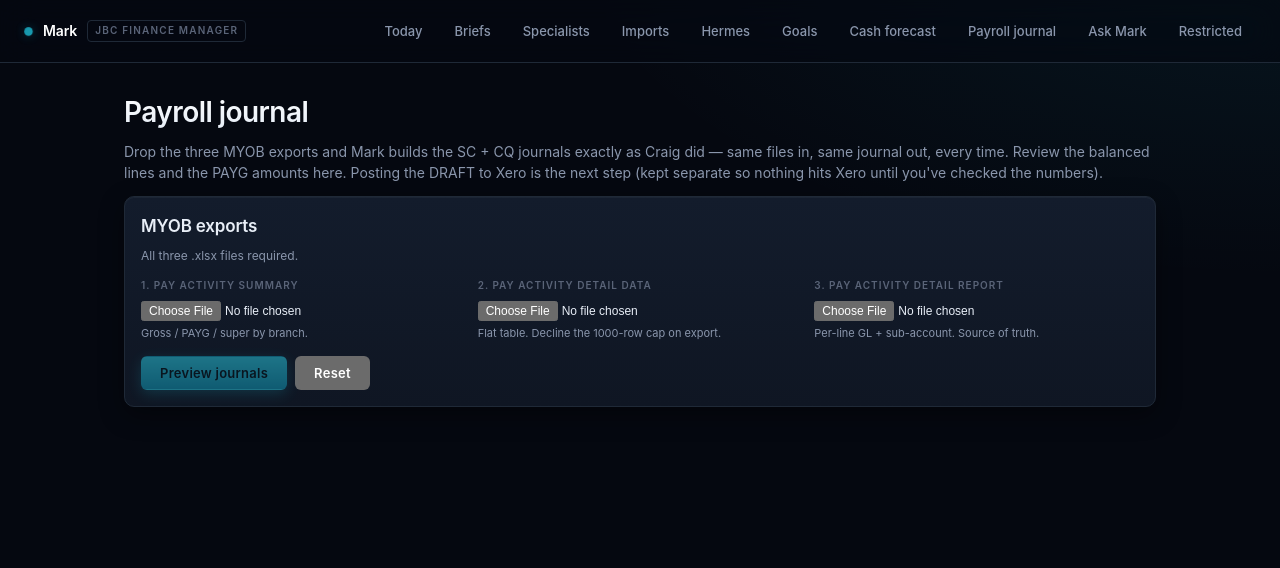
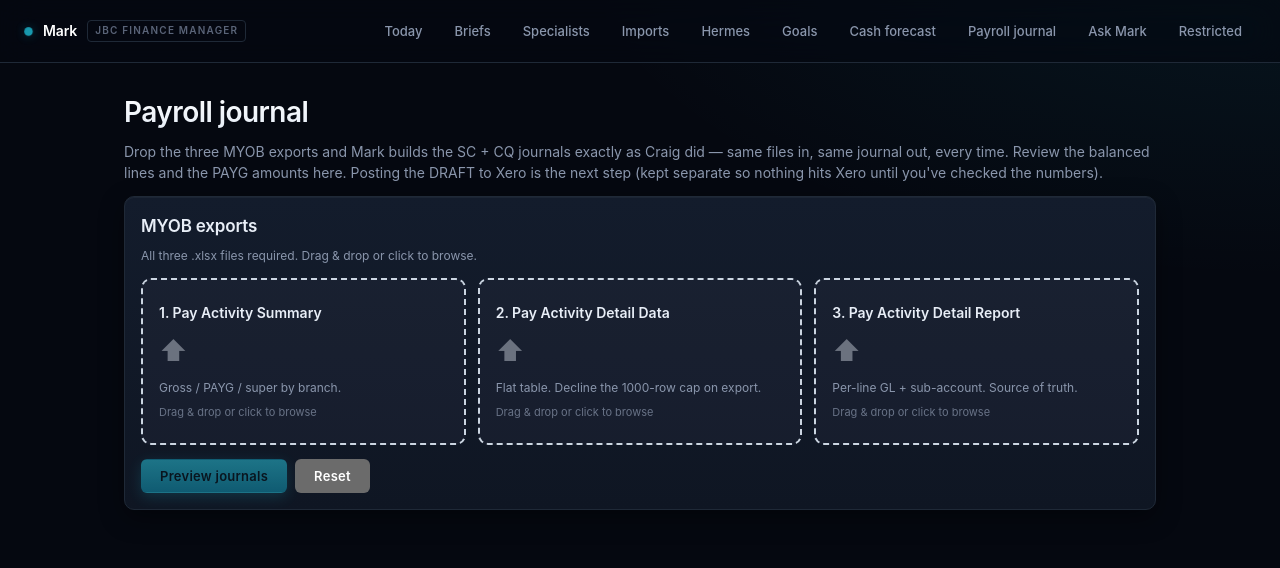
Before and after one commit to tsandy2347-art/mark-agent, a Next.js app: page /payroll-journal in a window 1280 px wide. Shown: the top 568 px of the page. Built offline with nearby package versions, Linux system fonts and the light colour scheme.

Commit message:
ui: large drag-and-drop boxes for payroll journal uploads
Replace plain file inputs with big drop zones (like the compliance import
page) — drag & drop or click, green when filled, amber on drag-over,
clear/remove button.

```diff
--- a/app/payroll-journal/PayrollJournalClient.tsx
+++ b/app/payroll-journal/PayrollJournalClient.tsx
@@ -4,7 +4,7 @@
 
 "use client";
 
-import { useState } from "react";
+import { useState, useCallback } from "react";
 
 interface JournalLine {
   AccountCode?: string;
@@ -126,21 +126,16 @@ export function PayrollJournalClient() {
       {/* File pickers */}
       <div className="card" style={{ marginBottom: 16 }}>
         <h2 style={{ marginTop: 0 }}>MYOB exports</h2>
-        <p className="muted" style={{ fontSize: 12 }}>All three .xlsx files required.</p>
-        <div style={{ display: "grid", gridTemplateColumns: "repeat(3, 1fr)", gap: 12, marginTop: 10 }}>
+        <p className="muted" style={{ fontSize: 12 }}>All three .xlsx files required. Drag &amp; drop or click to browse.</p>
+        <div style={{ display: "grid", gridTemplateColumns: "repeat(3, 1fr)", gap: 12, marginTop: 12 }}>
           {(Object.keys(FILE_HINTS) as FileKey[]).map((key) => (
-            <div key={key}>
-              <label className="field-label">{FILE_HINTS[key].label}</label>
-              <input
-                type="file"
-                accept=".xlsx"
-                onChange={(e) => setFiles((f) => ({ ...f, [key]: e.target.files?.[0] ?? null }))}
-                style={{ width: "100%", fontSize: 12, marginTop: 4 }}
-              />
-              <div className="muted" style={{ fontSize: 11, marginTop: 4 }}>
-                {files[key] ? `✓ ${files[key]!.name}` : FILE_HINTS[key].nudge}
-              </div>
-            </div>
+            <FileDrop
+              key={key}
+              label={FILE_HINTS[key].label}
+              nudge={FILE_HINTS[key].nudge}
+              file={files[key]}
+              onChange={(f) => setFiles((prev) => ({ ...prev, [key]: f }))}
+            />
           ))}
         </div>
         <div style={{ display: "flex", gap: 8, marginTop: 14 }}>
@@ -215,3 +210,93 @@ function JournalTable({ title, result }: { title: string; result: TenantResult }
     </div>
   );
 }
+
+function FileDrop({
+  label,
+  nudge,
+  file,
+  onChange,
+}: {
+  label: string;
+  nudge: string;
+  file: File | null;
+  onChange: (f: File | null) => void;
+}) {
+  const [dragOver, setDragOver] = useState(false);
+  const inputId = `drop-${label.replace(/\W+/g, "-").toLowerCase()}`;
+
+  const onDrop = useCallback(
+    (e: React.DragEvent<HTMLLabelElement>) => {
+      e.preventDefault();
+      setDragOver(false);
+      const dropped = e.dataTransfer.files?.[0];
+      if (dropped && dropped.name.toLowerCase().endsWith(".xlsx")) onChange(dropped);
+    },
+    [onChange],
+  );
+
+  return (
+    <label
+      htmlFor={inputId}
+      onDragOver={(e) => {
+        e.preventDefault();
+        setDragOver(true);
+      }}
+      onDragLeave={() => setDragOver(false)}
+      onDrop={onDrop}
+      style={{
+        display: "block",
+        cursor: "pointer",
+        border: "2px dashed",
+        borderColor: dragOver
+          ? "var(--amber, #f59e0b)"
+          : file
+            ? "var(--emerald, #34d399)"
+            : "var(--border, #cbd5e1)",
+        borderRadius: 10,
+        background: dragOver
+          ? "rgba(245,158,11,0.08)"
+          : file
+            ? "rgba(52,211,153,0.08)"
+            : "rgba(148,163,184,0.05)",
+        padding: "22px 16px",
+        minHeight: 120,
+        transition: "all 0.15s",
+      }}
+    >
+      <input
+        id={inputId}
+        type="file"
+        accept=".xlsx"
+        style={{ position: "absolute", width: 1, height: 1, opacity: 0, overflow: "hidden" }}
+        onChange={(e) => onChange(e.target.files?.[0] ?? null)}
+      />
+      <div style={{ fontWeight: 600, fontSize: 14, marginBottom: 6 }}>{label}</div>
+      {file ? (
+        <div style={{ display: "flex", alignItems: "center", gap: 8 }}>
+          <span style={{ color: "var(--emerald, #34d399)", fontSize: 18 }}>✓</span>
+          <span style={{ fontSize: 13, wordBreak: "break-all" }}>{file.name}</span>
+          <button
+            type="button"
+            onClick={(e) => {
+              e.preventDefault();
+              onChange(null);
+            }}
+            style={{ marginLeft: "auto", background: "transparent", border: "none", cursor: "pointer", fontSize: 16, color: "var(--fg-muted, #94a3b8)" }}
+            aria-label="Remove file"
+          >
+            ✕
+          </button>
+        </div>
+      ) : (
+        <>
+          <div style={{ fontSize: 28, opacity: 0.4, marginBottom: 6 }}>⬆</div>
+          <div className="muted" style={{ fontSize: 12 }}>{nudge}</div>
+          <div className="muted" style={{ fontSize: 11, marginTop: 6, opacity: 0.7 }}>
+            Drag &amp; drop or click to browse
+          </div>
+        </>
+      )}
+    </label>
+  );
+}
```
